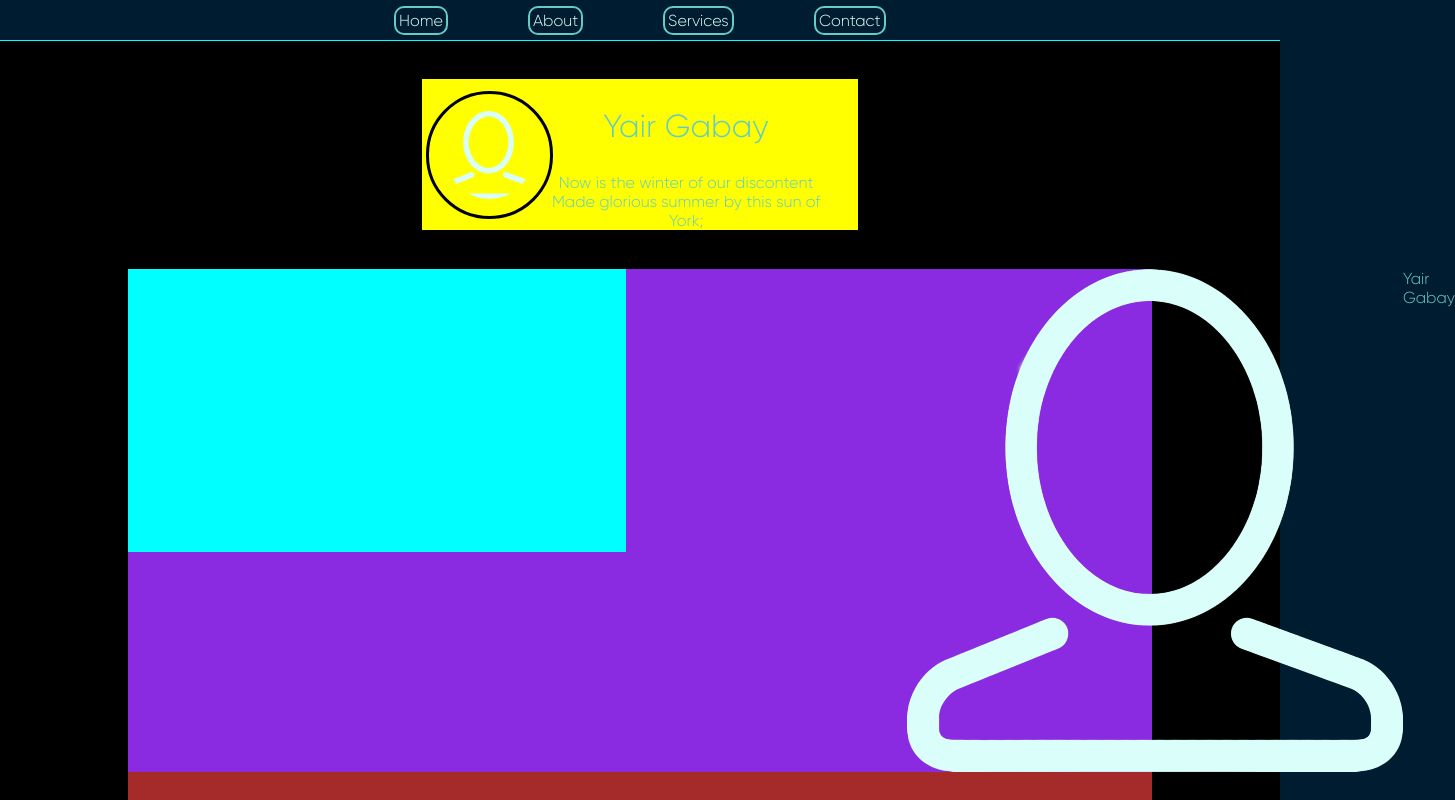
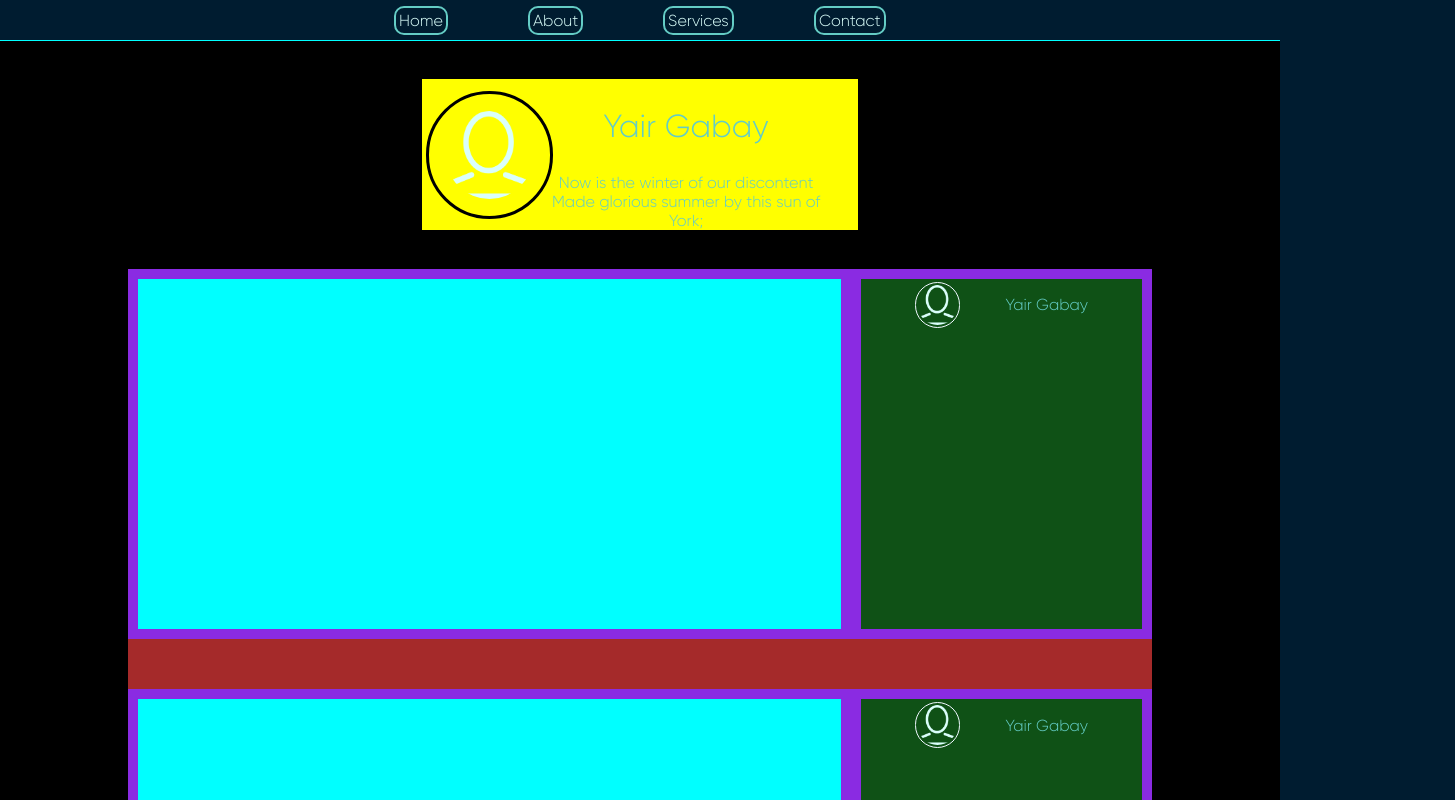
Before and after one commit to ITSGABAY/Messenger, a React (Create React App) app in the folder client/: page /profile in a window 1280 px wide. Shown: the top 800 px of the page, 1455 px wide, since content can reach past the window. Built offline with nearby package versions, Linux system fonts and the light colour scheme.

Commit message:
final css positions profiles

```diff
--- a/client/src/Styles/Post.css
+++ b/client/src/Styles/Post.css
@@ -1,16 +1,19 @@
 #PostContainer {
+  height: 350px;
   display: flex;
   justify-content: space-between;
   margin-bottom: 50px;
   background-color: blueviolet;
+  padding: 1%;
 }
 #PostimageFrame {
-  width: 498px;
-  height: 283px;
+  width: 70%;
+  height: 100%;
   background-color: aqua;
 }
 #PostRightSide {
-  width: 245px;
+  width: 28%;
+  background-color: #0f5116;
 }
 #PostProfileName {
 }
@@ -18,6 +21,14 @@
 }
 #PostRightSideProfileTop {
   display: flex;
+  height: 10%;
+  justify-content: space-evenly;
+  align-items: center;
+  padding: 3%;
 }
 #PostImageLogo {
+  width: 15%;
+  border: aliceblue solid 1px;
+  border-radius: 46px;
+  padding: 2px;
 }
```
